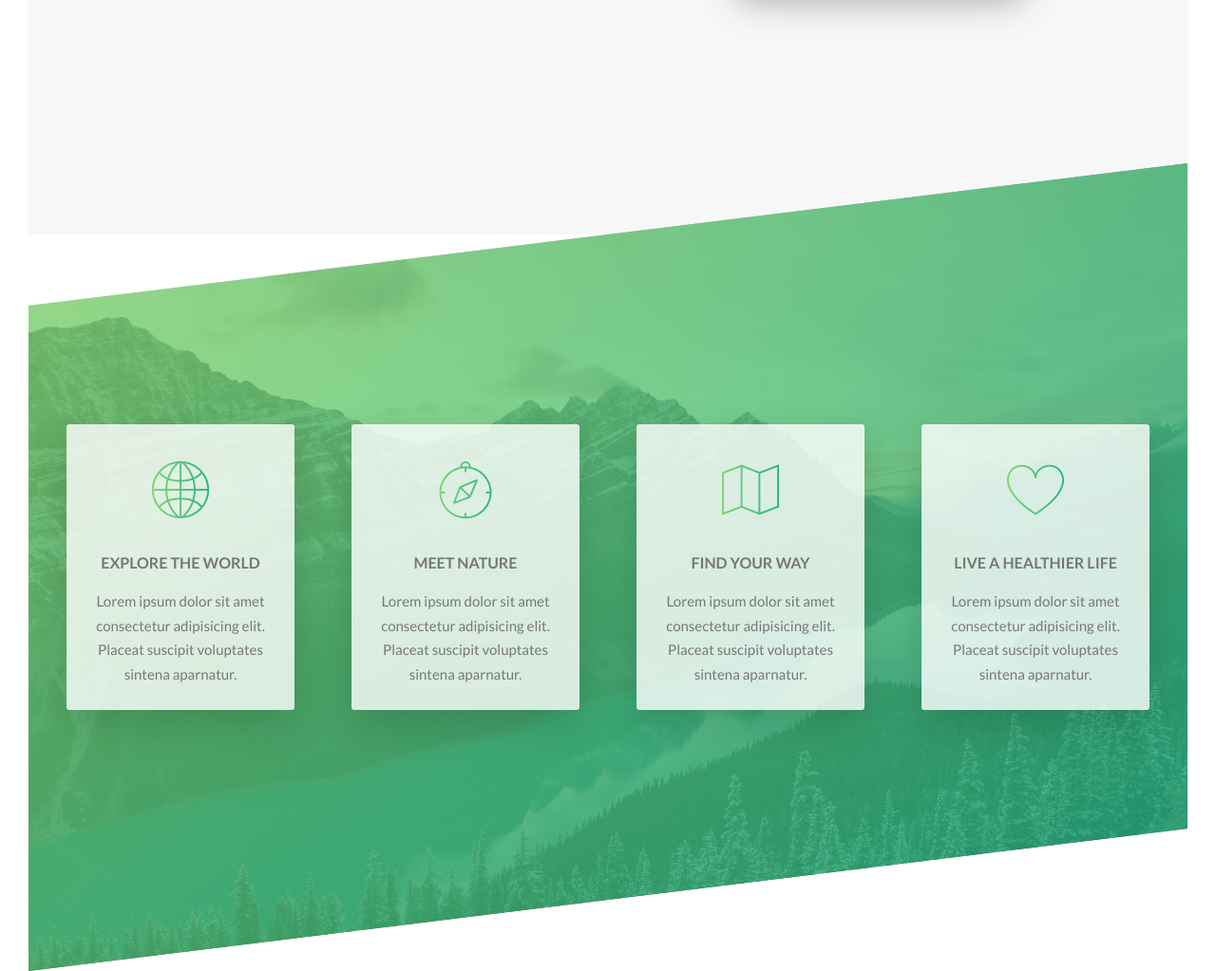
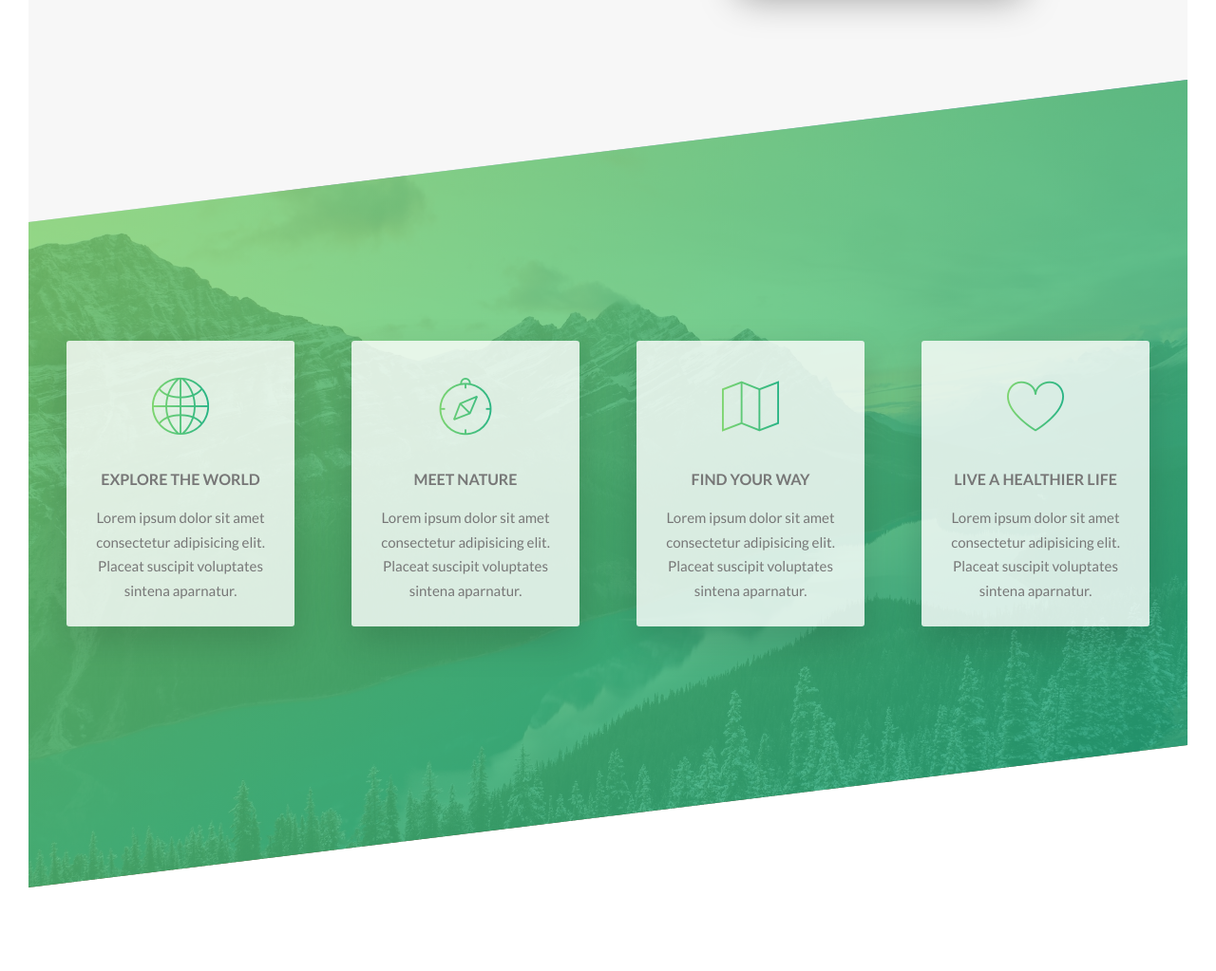
Before and after one commit to Hakan-Asmaoglu/Natours, a website: page index.html in a window 1280 px wide. Shown: the part 1337-2360 px from the top of the page at 95% size. After the commit the page ends 2272 px from the top, so only its background shows below. Drawn offline with Linux system fonts and the light colour scheme.

Commit message:
Features skews

```diff
--- a/sass/pages/_home.scss
+++ b/sass/pages/_home.scss
@@ -13,8 +13,8 @@
     ),
     url(../img/nat-4.jpg);
   background-size: cover;
-
   transform: skewY(-7deg);
+  margin-top: -11vh;
 
   & > * {
     transform: skewY(7deg);
```
Also changed, not shown: css/style.css.
